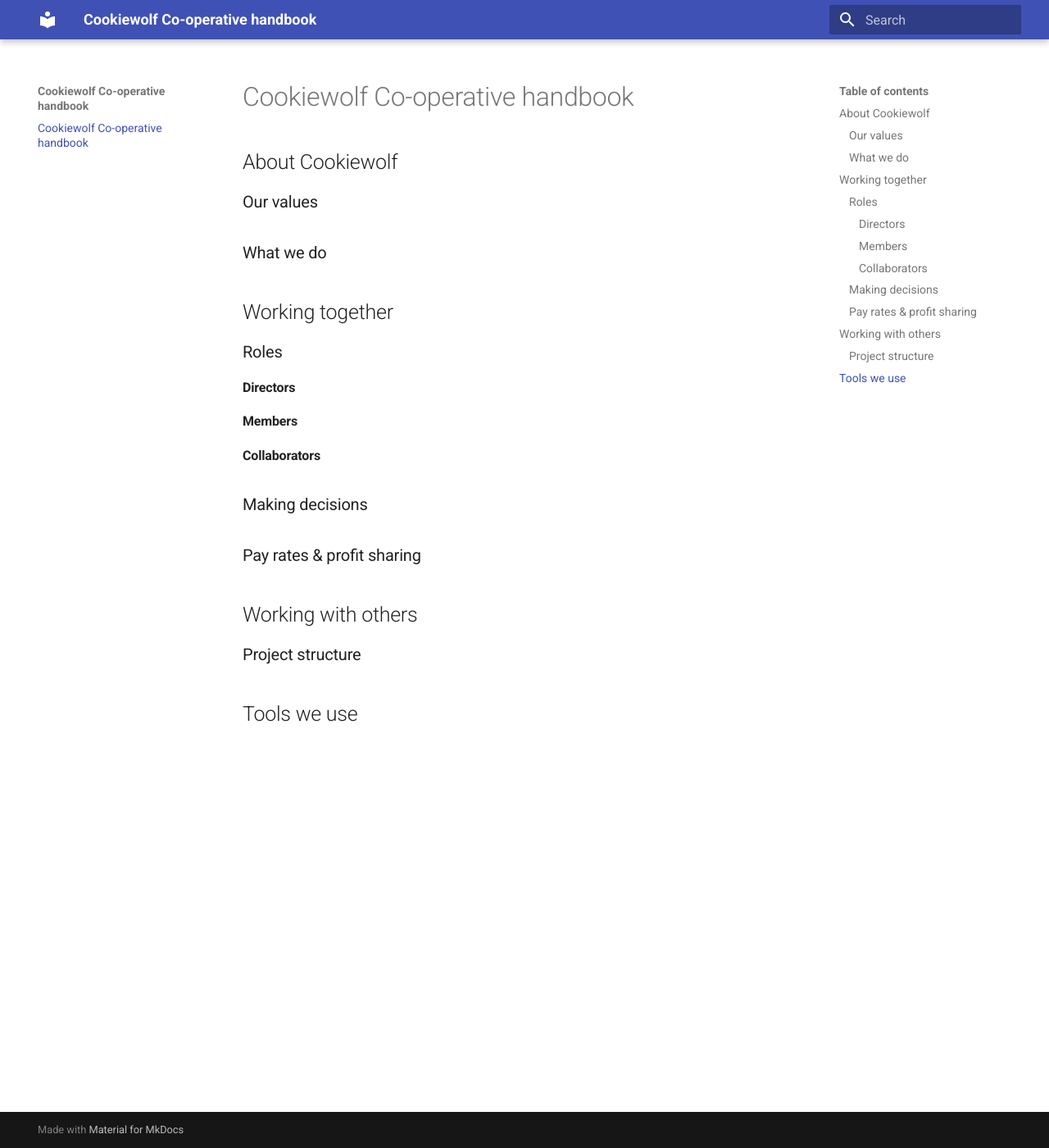
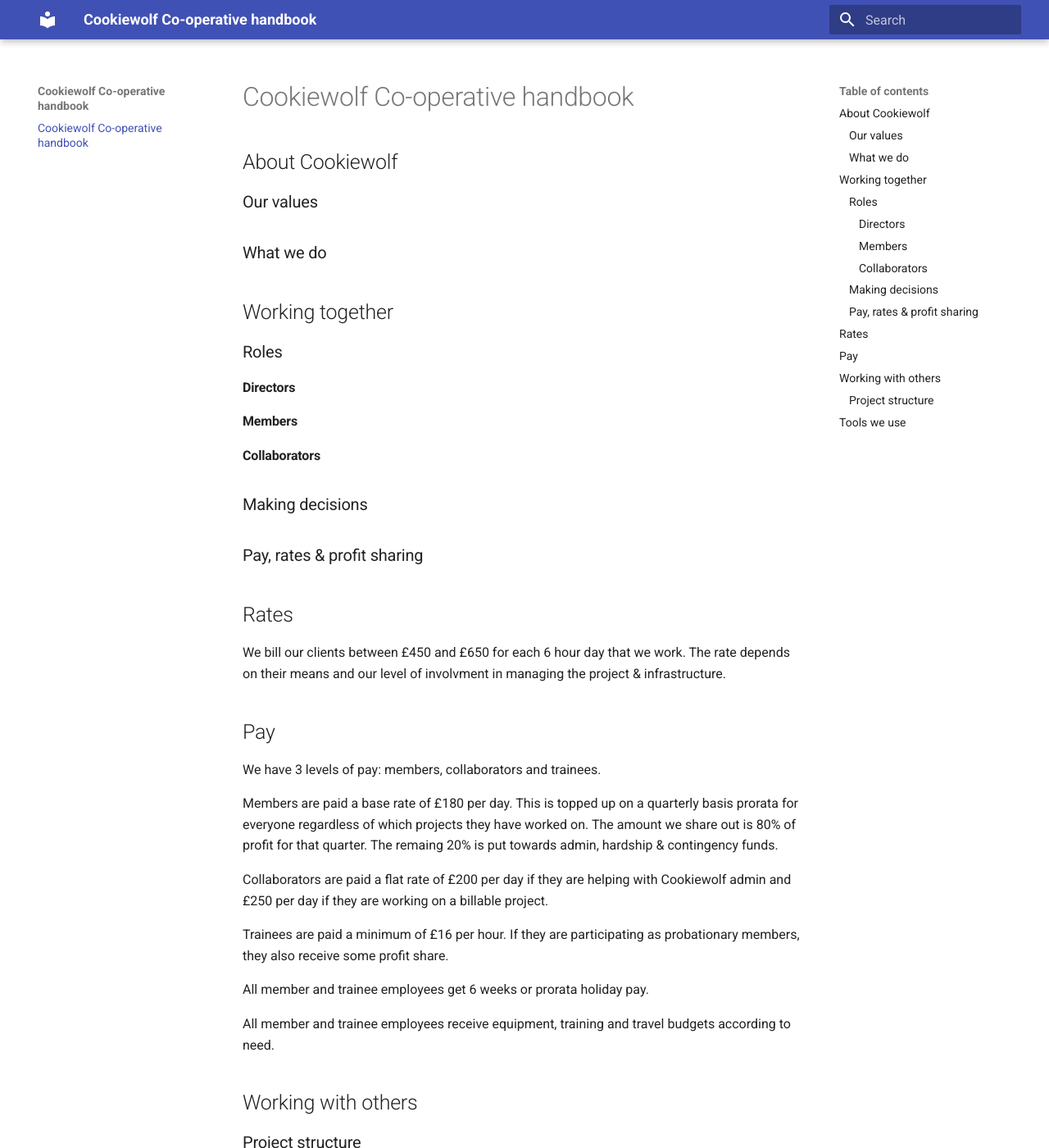
Before and after one commit to cookiewolf/handbook, an MkDocs documentation site: the page built from docs/index.md, in a window 1280 px wide and 1400 px high. Shown: the whole window at 82% size. Built offline with MkDocs 1.6.1 and Material for MkDocs 9.7.7, drawn with Linux system fonts in a browser that asks for light colours.

Commit message:
WIP pay rates - needs modelling & consultation

```diff
--- a/docs/index.md
+++ b/docs/index.md
@@ -18,7 +18,26 @@
 
 ### Making decisions
 
-### Pay rates & profit sharing
+### Pay, rates & profit sharing
+
+## Rates
+
+We bill our clients between £450 and £650 for each 6 hour day that we work. The rate depends on their means and our level of involvment in managing the project & infrastructure.
+
+## Pay
+
+We have 3 levels of pay: members, collaborators and trainees.
+
+Members are paid a base rate of £180 per day. This is topped up on a quarterly basis prorata for everyone regardless of which projects they have worked on. The amount we share out is 80% of profit for that quarter. The remaing 20% is put towards admin, hardship & contingency funds.
+
+Collaborators are paid a flat rate of £200 per day if they are helping with Cookiewolf admin and £250 per day if they are working on a billable project.
+
+Trainees are paid a minimum of £16 per hour. If they are participating as probationary members, they also receive some profit share.
+
+All member and trainee employees get 6 weeks or prorata holiday pay.
+
+All member and trainee employees receive equipment, training and travel budgets according to need.
+
 
 ## Working with others
 
```
